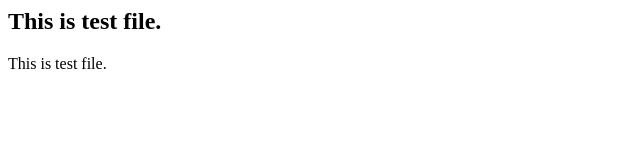
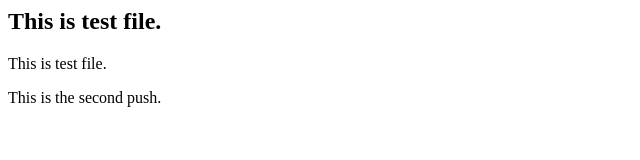
Before and after one commit to ajeet32/firstrepotest, a plain HTML site: page index.html in a window 1280 px wide. Shown: the whole page, without its empty margins (0-640 px from the left). Drawn offline with Linux system fonts and the light colour scheme.

Commit message:
index files changes

```diff
--- a/index.html
+++ b/index.html
@@ -1,2 +1,3 @@
 <h2>This is test file.</h2>
 <p>This is test file.</p>
+<p>This is the second push.</p>
```
